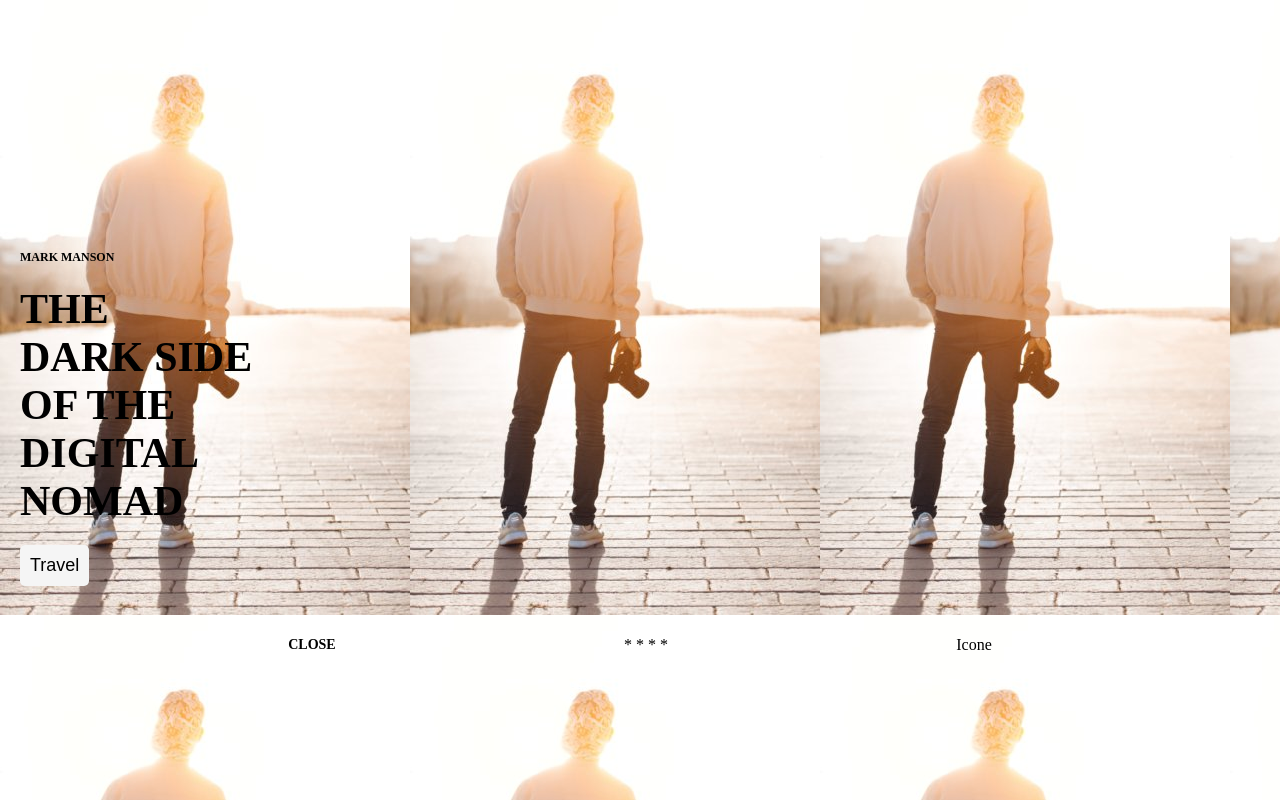
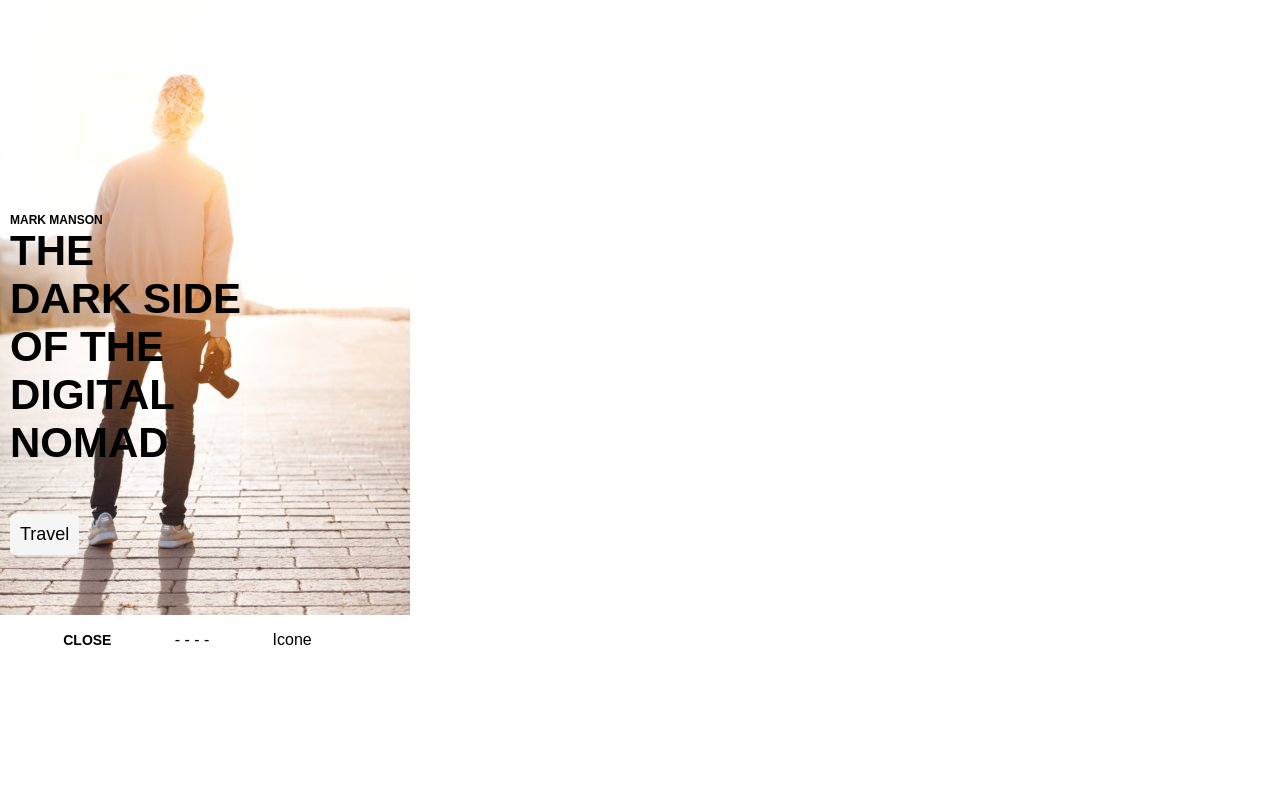
Before and after one commit to albertojuniorhc/frontendstudies, a plain HTML site: page zerotofrontend/dribble1/index.html in a window 1280 px wide. Drawn offline with Linux system fonts and the light colour scheme.

Commit message:
Zero to Frontend challenge 1

```diff
--- a/zerotofrontend/dribble1/css/index.css
+++ b/zerotofrontend/dribble1/css/index.css
@@ -6,38 +6,54 @@
 
 body {
     background-image: url("../images/background.jpg");
-    width: 100vw;
-    height: 100vh;
+    background-repeat: no-repeat;
+    /* background-color: pink; */
+    width: 375px;
+    height: 667px;
+    font-family: Arial, Helvetica, sans-serif;
+}
+
+.wrapper {
+    height: 667px;
+    display: flex;
+    flex-flow: column;
+    justify-content: flex-end;
 }
 
 .text-name {
-    padding-top: 250px;
-    margin-left: 20px;
+    margin-left: 10px;
     text-transform: uppercase;
     color: black;
     font-size: 12px;
 }
 
+header {
+    flex-basis: 45%;
+}
+
 .text-line {
-    margin-top: 20px;
-    margin-left: 20px;
+    margin-left: 10px;
     text-transform: uppercase;
     color: black;
     font-size: 42px;
 }
 
+nav {
+    flex-basis: 15%;
+}
+
 button {
-    margin-top: 20px;
-    margin-left: 20px;
+    margin-left: 10px;
     font-size: 18px;
     border: none;
     background-color: whitesmoke;
     padding: 10px;
     border-radius: 5px;
+
 }
 
 footer {
-    margin-top: 50px;
+    flex-basis: 8%;
     display: flex;
     justify-content: space-evenly;
     align-items: center;
--- a/zerotofrontend/dribble1/index.html
+++ b/zerotofrontend/dribble1/index.html
@@ -8,6 +8,7 @@
 </head>
 <body>
     <main>
+        <div class="wrapper">
             <header>
                 <h1 class="text-name">
                     Mark Manson
@@ -23,9 +24,10 @@
 
             <footer>
                 <div class="close">Close</div>
-            <div class="paginacao">*  *  *  *</div>
+                <div class="paginacao">-  -  -  -</div>
                 <div class="chat">Icone</div>
             </footer>
+        </div>
     </main>
 </body>
 </html>
```
Lines whose indentation alone changed are shown as unchanged.
